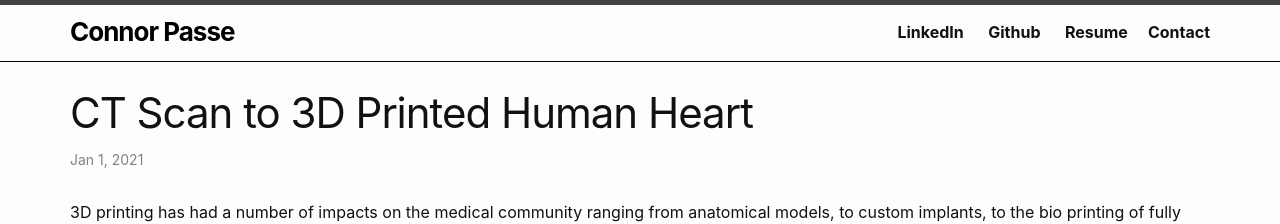
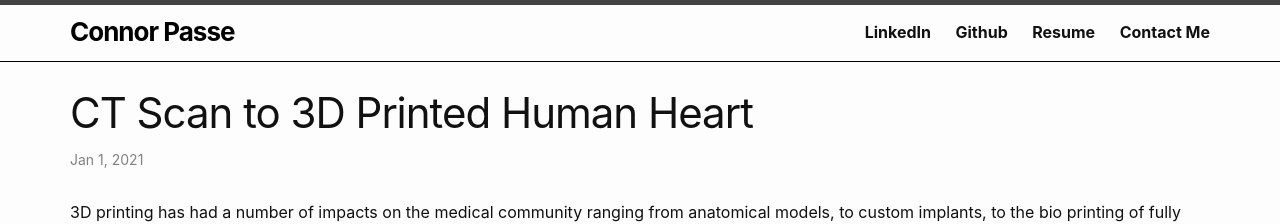
Before and after one commit to connor-passe/connor-passe.github.io, a Jekyll site: the page built from _posts/2021-01-01-3D-Heart.md, in a window 1280 px wide. Shown: the top 224 px of the page. Built offline with Jekyll 4.4.1, drawn with Linux system fonts in a browser that asks for light colours.

Commit message:
Complete V1

```diff
--- a/_includes/header.html
+++ b/_includes/header.html
@@ -3,7 +3,7 @@
   <div class="wrapper">
     {%- assign default_paths = site.pages | map: "path" -%}
     {%- assign page_paths = site.header_pages | default: default_paths -%}
-    <a class="site-title" rel="author" href="{{ "/" | relative_url }}">{{ site.title | escape }}</a>
+    <a class="site-title" id="site-title"rel="author" href="{{ "/" | relative_url }}">{{ site.title | escape }}</a>
 
     {%- if page_paths -%}
       <nav class="site-nav">
@@ -17,9 +17,10 @@
         </label>
 
         <div class="trigger">
-          <a class="page-link" href="https://www.linkedin.com/in/connor-passe">LinkedIn</a>
-          <a class="page-link" href="https://github.com/connor-passe">Github</a>
-          <a class="page-link" href="https://github.com/connor-passe">Resume</a>
+          <a class="page-link" id="page-link" href="https://www.linkedin.com/in/connor-passe">LinkedIn</a>
+          <a class="page-link" id="page-link" href="https://github.com/connor-passe">Github</a>
+          <a class="page-link" id="page-link" href="/assets/Connor-Passe-Resume.pdf">Resume</a>
+          <a class="page-link" id="page-link" href="mailto:connor.r.passe@gmail.com">Contact Me</a>
 
           {%- for path in page_paths -%}
             {%- assign my_page = site.pages | where: "path", path | first -%}
--- a/_layouts/home.html
+++ b/_layouts/home.html
@@ -15,7 +15,7 @@
     <div class="subHeader">I've led teams to design integrated surgical tools for eye surgery, retool databases for a
       private jet company, and am currently developing machine learning algorithms for the Department of Defense.
     </div>
-    <div class="emailTagline">connor.r.passe@gmail.com</div>
+    <a class="emailTagline" href="mailto:connor.r.passe@gmail.com">connor.r.passe@gmail.com</a>
   </div>
   {% if site.posts.size > 0 %}
   <h2 class="work-heading">
--- a/assets/main.scss
+++ b/assets/main.scss
@@ -4,17 +4,15 @@
 
 @import "minima";
 
-.site-header a:hover, .site-header a:focus {
+#site-title {
+  font-weight: bold;
+  color: black;
   text-decoration: none;
 }
 
-.site-title {
+#page-link {
   font-weight: bold;
-  color: black;
-}
-
-.page-link {
-  font-weight: bold;
+  text-decoration: none;
 }
 
 .site-header {
@@ -23,6 +21,26 @@
 
 .imageSubscript {
     text-align: center;
+}
+
+a:link {
+  color: black;
+  text-decoration: underline solid black;
+}
+
+a:visited {
+  color: black;
+  text-decoration: underline solid black;
+}
+
+a:hover {
+  color: black;
+  text-decoration: underline solid black;
+}
+
+a:active {
+  color: black;
+  text-decoration: underline solid black;
 }
 
 .top-box {
@@ -62,7 +80,7 @@
 
 .work-list {
   display: grid;
-  grid-template-columns: 1fr 1fr;
+  grid-template-columns: repeat(auto-fit, minmax(540px, 540px));
   grid-auto-columns: 400px;
   grid-auto-rows: 1fr;
   column-gap: 30px;
```
Also changed, not shown: contact.md (deleted, +0 -7 lines), 1 other file.
